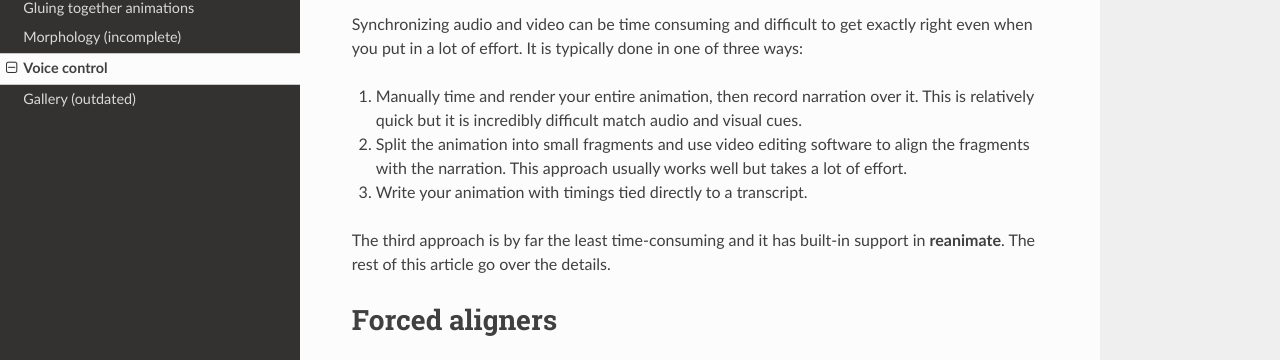
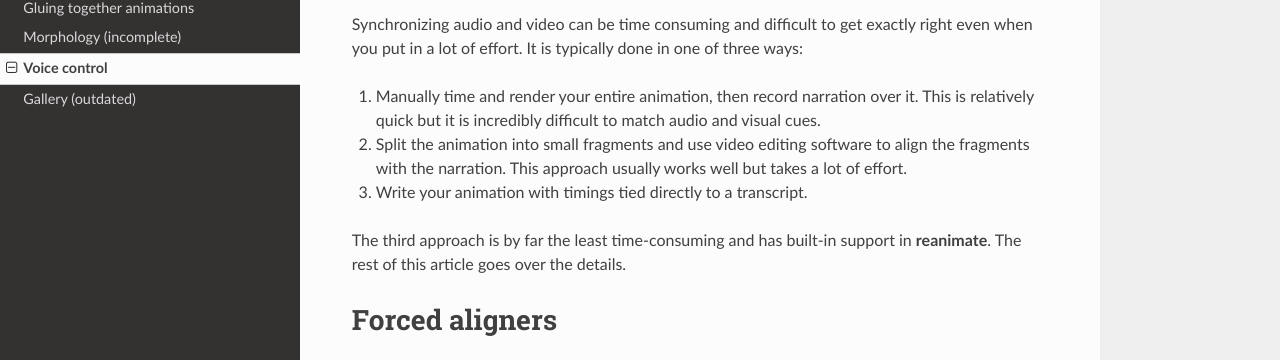
Before and after one commit to reanimate/reanimate, an MkDocs documentation site: the page built from docs/voice.md, in a window 1280 px wide and 1400 px high, scrolled down 229 px, cut to the strip 0-1218 px from the top of the window. Shown: the part 171-531 px from the top of the strip. Built offline with MkDocs 1.6.1, drawn with Linux system fonts in a browser that asks for light colours; nearby versions of some CDN libraries; a script that is not in the unit is left out; some of the changed text lies outside the part shown.

Commit message:
Voice control: Fix grammar.

```diff
--- a/docs/voice.md
+++ b/docs/voice.md
@@ -11,12 +11,12 @@
 Synchronizing audio and video can be time consuming and difficult to get exactly right even when you
 put in a lot of effort. It is typically done in one of three ways:
 
- 1. Manually time and render your entire animation, then record narration over it. This is relatively quick but it is incredibly difficult match audio and visual cues.
+ 1. Manually time and render your entire animation, then record narration over it. This is relatively quick but it is incredibly difficult to match audio and visual cues.
  2. Split the animation into small fragments and use video editing software to align the fragments with the narration. This approach usually works well but takes a lot of effort.
  3. Write your animation with timings tied directly to a transcript.
 
-The third approach is by far the least time-consuming and it has built-in support in **reanimate**.
-The rest of this article go over the details.
+The third approach is by far the least time-consuming and has built-in support in **reanimate**.
+The rest of this article goes over the details.
 
 # Forced aligners
 
```
Also changed, not shown: other parts of docs/voice.md (+1 -1 lines).
